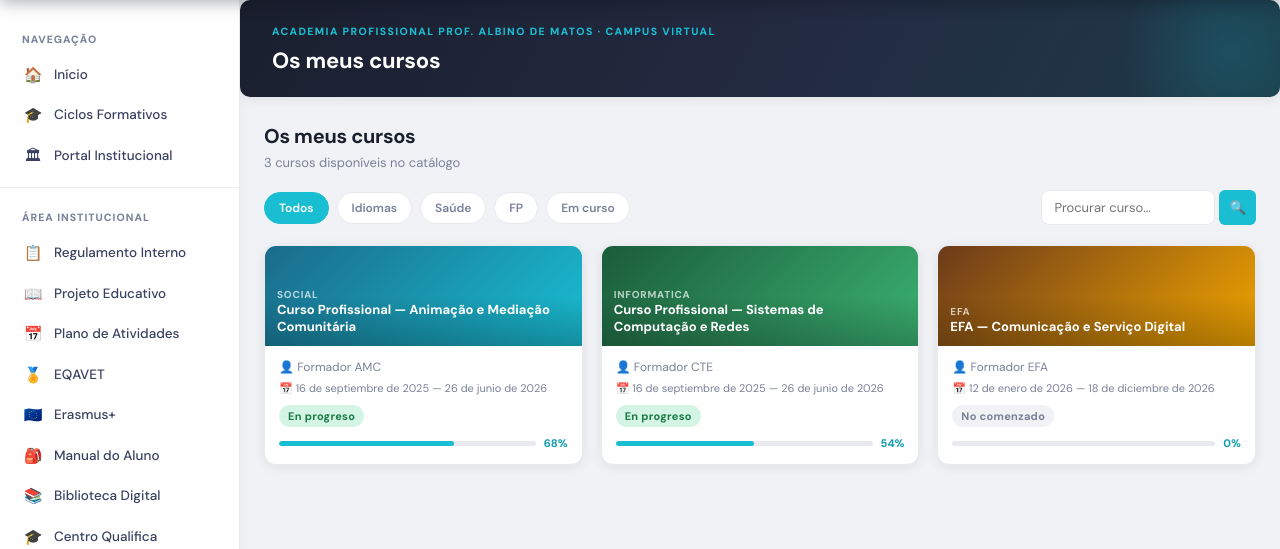
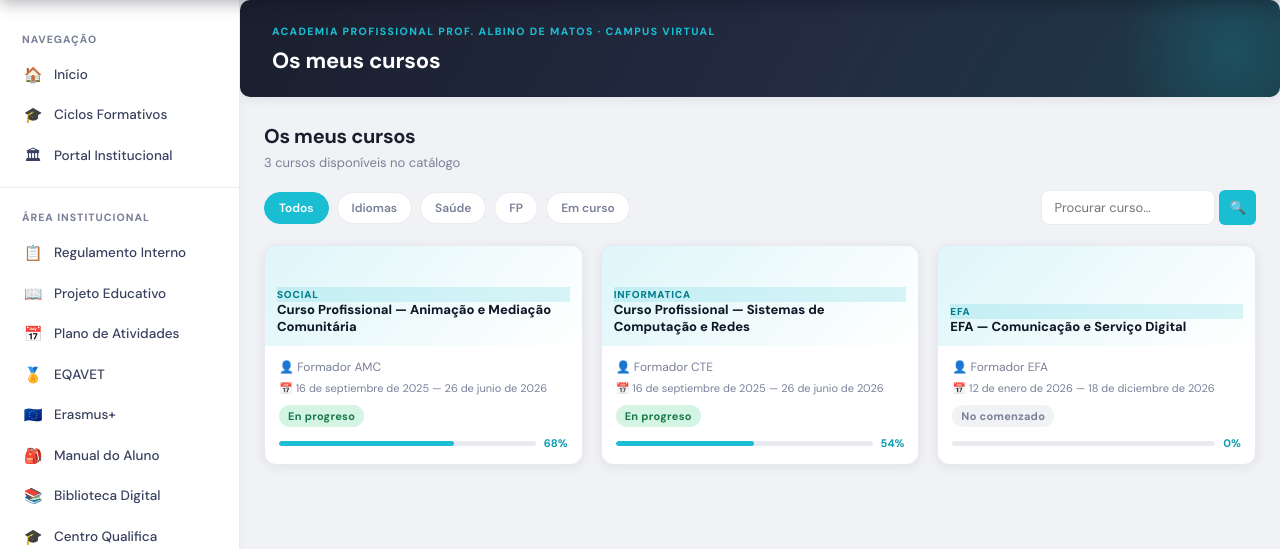
Before and after one commit to marcbarceloruiz/MoodleAcademy, a Flask app: page /cursos in a window 1280 px wide. Shown: the part 60-609 px from the top of the page. Run offline with Flask 3, Linux system fonts and the light colour scheme; data that the repository does not hold is empty.

Commit message:
fix: improve contrast in course cards and logout button

```diff
--- a/static/css/polish.css
+++ b/static/css/polish.css
@@ -691,3 +691,162 @@ a.doc-type:hover { background: var(--cyan); color: #fff; text-decoration: none;
   .main-content { margin: 0 !important; }
   .card { box-shadow: none; border: 1px solid #ccc; }
 }
+
+/* ════════════════ 24. FIX CONTRASTE FINAL ════════════════ */
+
+/* Cards de ciclos/cursos: mejorar legibilidad */
+.course-card,
+.ciclo-card {
+  background: #ffffff !important;
+}
+
+.course-card *,
+.ciclo-card * {
+  text-shadow: none !important;
+}
+
+.course-card h3,
+.course-card .course-title,
+.course-card .course-thumb-title,
+.ciclo-card h3,
+.ciclo-card .course-title,
+.ciclo-card .course-thumb-title {
+  color: #101828 !important;
+  opacity: 1 !important;
+  font-weight: 800 !important;
+}
+
+.course-card p,
+.course-card .course-description,
+.course-card .course-body,
+.course-card .course-meta,
+.ciclo-card p,
+.ciclo-card .course-description,
+.ciclo-card .course-body,
+.ciclo-card .course-meta {
+  color: #475467 !important;
+  opacity: 1 !important;
+}
+
+/* Cabecera superior de la card: fondo claro pero texto oscuro */
+.course-thumb,
+.ciclo-card-head {
+  background: linear-gradient(
+    135deg,
+    rgba(25, 190, 211, 0.14),
+    rgba(255, 255, 255, 0.92)
+  ) !important;
+}
+
+/* Quitar oscurecimiento que dejaba el texto casi invisible */
+.course-thumb::after {
+  background: transparent !important;
+  opacity: 0 !important;
+}
+
+/* Si hay iconos decorativos dentro de la card, que no tapen el texto */
+.course-thumb::before,
+.course-card::before,
+.course-card::after,
+.ciclo-card::before,
+.ciclo-card::after {
+  opacity: 0.08 !important;
+  pointer-events: none !important;
+}
+
+/* Botón Ver estrutura más visible */
+.course-card .btn,
+.ciclo-card .btn,
+.course-card .btn-primary,
+.ciclo-card .btn-primary {
+  color: #ffffff !important;
+  background: linear-gradient(135deg, #2563eb, #1d4ed8) !important;
+  border-color: #1d4ed8 !important;
+  box-shadow: 0 4px 14px rgba(37, 99, 235, 0.28) !important;
+}
+
+.course-card .btn:hover,
+.ciclo-card .btn:hover,
+.course-card .btn-primary:hover,
+.ciclo-card .btn-primary:hover {
+  color: #ffffff !important;
+  background: linear-gradient(135deg, #1d4ed8, #1e40af) !important;
+  box-shadow: 0 6px 18px rgba(37, 99, 235, 0.36) !important;
+}
+
+/* Botón Sair / Logout visible en topbar */
+.top-actions form .btn-secondary,
+.topbar .btn-secondary,
+.topbar .logout,
+.topbar .logout-btn,
+.topbar .btn-logout,
+.user-menu .logout,
+.user-menu .btn,
+button.logout,
+a.logout {
+  color: #101828 !important;
+  background: #f2f4f7 !important;
+  border: 1px solid #d0d5dd !important;
+  opacity: 1 !important;
+  font-weight: 700 !important;
+}
+
+.top-actions form .btn-secondary:hover,
+.topbar .btn-secondary:hover,
+.topbar .logout:hover,
+.topbar .logout-btn:hover,
+.topbar .btn-logout:hover,
+.user-menu .logout:hover,
+.user-menu .btn:hover,
+button.logout:hover,
+a.logout:hover {
+  color: #ffffff !important;
+  background: #dc2626 !important;
+  border-color: #dc2626 !important;
+}
+
+/* Texto de usuario en topbar más legible */
+.user-name,
+.topbar .user-name,
+.topbar .user-role,
+.top-actions span {
+  color: #101828 !important;
+  opacity: 1 !important;
+}
+
+/* En caso de topbar clara, mantener links visibles */
+.topbar .top-link {
+  color: #1f2937;
+}
+
+.topbar .top-link.active {
+  color: #1d4ed8 !important;
+  background: rgba(37, 99, 235, 0.10) !important;
+}
+
+/* Badges/categorías dentro de cards */
+.course-card .course-category,
+.course-card .course-thumb-cat,
+.ciclo-card .course-category,
+.ciclo-card .course-thumb-cat {
+  color: #007c8a !important;
+  background: rgba(25, 190, 211, 0.16) !important;
+  font-weight: 800 !important;
+}
+
+/* Mejora general de contraste en cards claras */
+.card,
+.portal-card,
+.doc-item,
+.quick-btn,
+.task-item {
+  color: #101828;
+}
+
+.card p,
+.portal-card p,
+.doc-item p,
+.quick-btn p,
+.task-item p {
+  color: #475467;
+}
```
